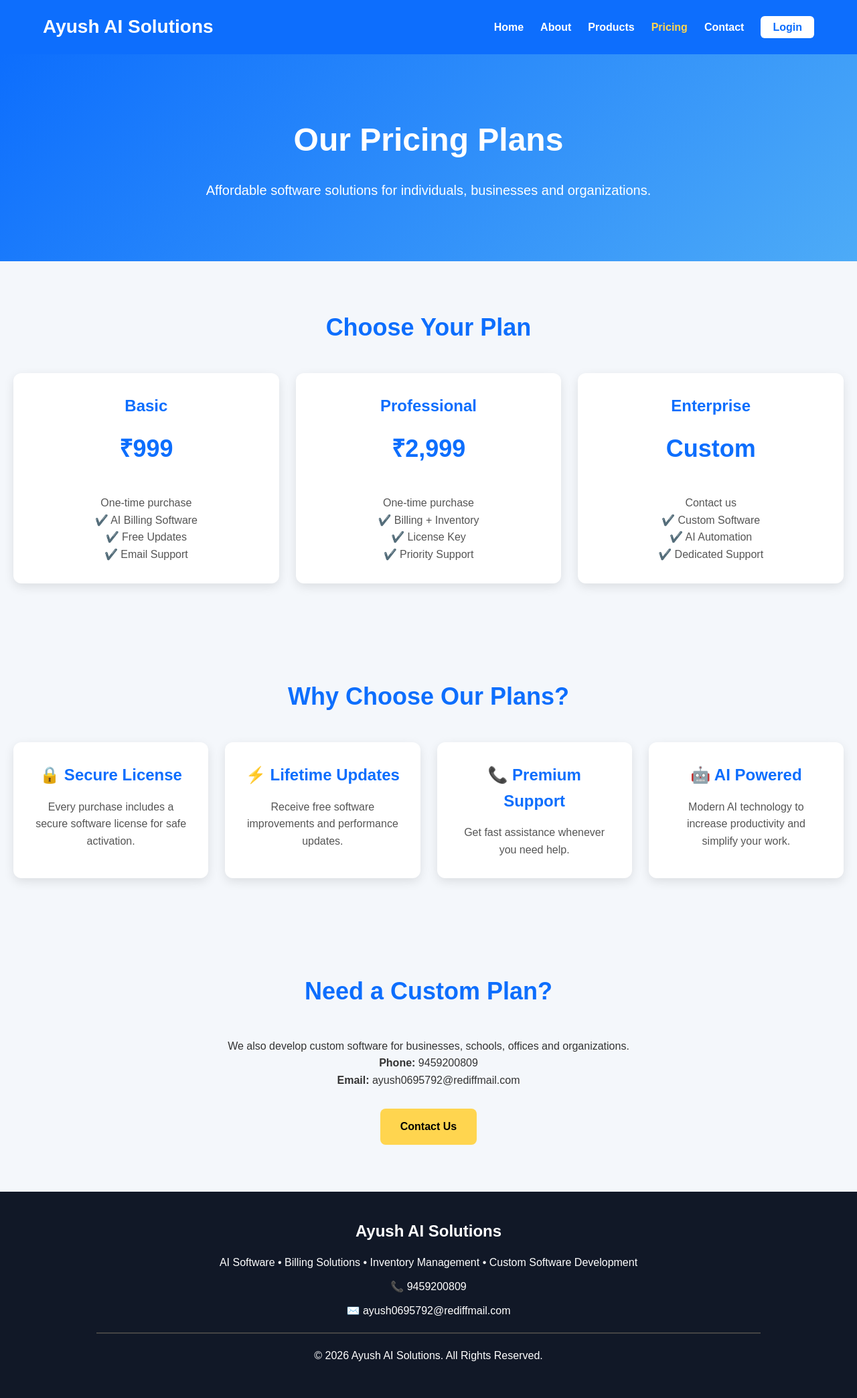
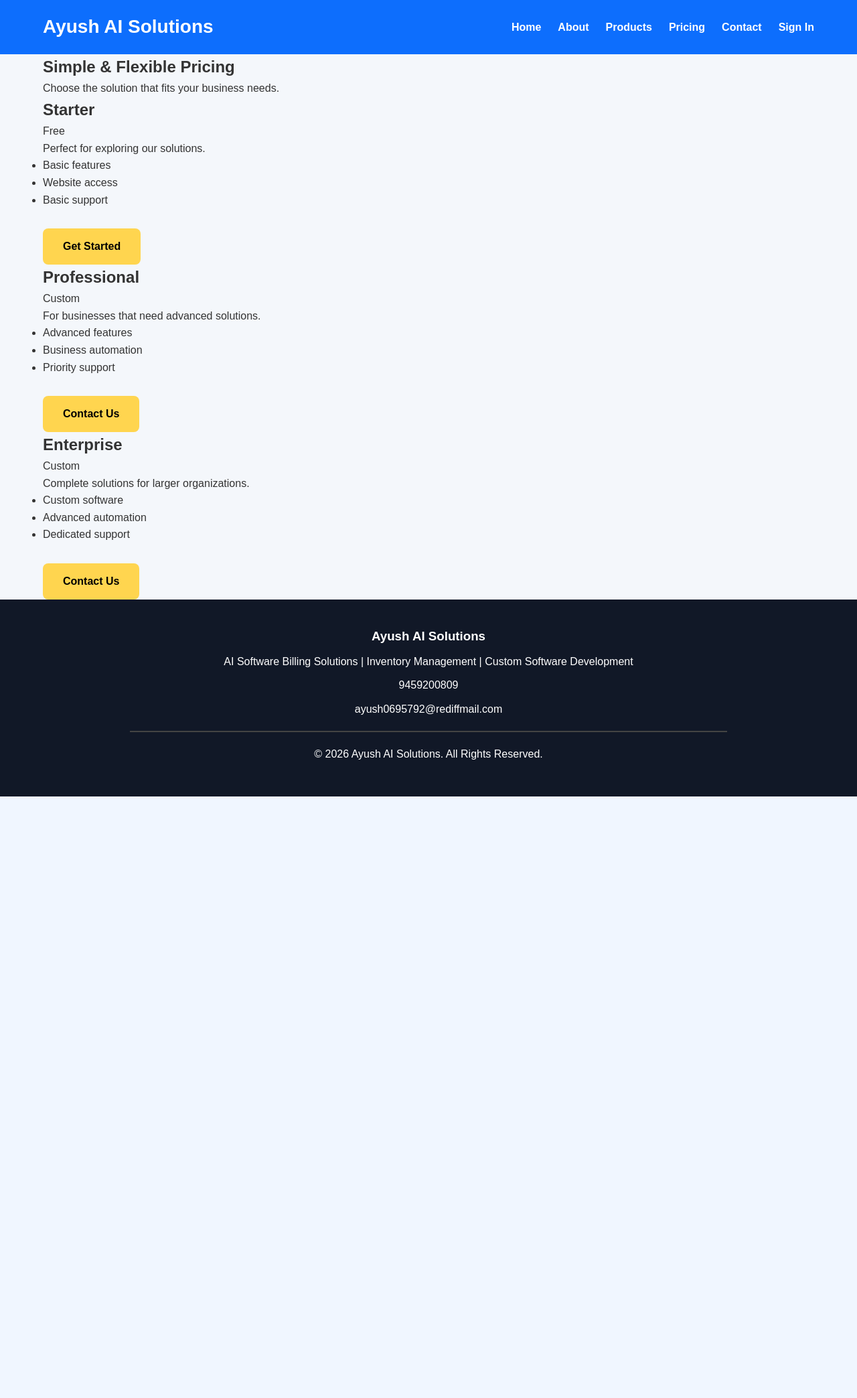
Before and after one commit to Dhimanlab/ayushaisolutions, a Flask app: page /pricing in a window 1280 px wide. Shown: the whole page at 67% size. After the commit the page ends 1189 px from the top, so only its background shows below. Run offline with Flask 3, Linux system fonts and the light colour scheme.

Commit message:
Update pricing.html

```diff
--- a/backend/templates/pricing.html
+++ b/backend/templates/pricing.html
@@ -3,15 +3,16 @@
 <head>
     <meta charset="UTF-8">
     <meta name="viewport" content="width=device-width, initial-scale=1.0">
-    <title>Pricing - Ayush AI Solutions</title>
+
+    <title>Pricing | Ayush AI Solutions</title>
 
     <link rel="stylesheet" href="{{ url_for('static', filename='css/style.css') }}">
 </head>
+
 <body>
 
 <header>
     <div class="container">
-
         <div class="logo">
             <h2>Ayush AI Solutions</h2>
         </div>
@@ -21,144 +22,95 @@
                 <li><a href="/">Home</a></li>
                 <li><a href="/about">About</a></li>
                 <li><a href="/products">Products</a></li>
-                <li><a href="/pricing" class="active">Pricing</a></li>
+                <li><a href="/pricing">Pricing</a></li>
                 <li><a href="/contact">Contact</a></li>
-                <li><a href="/login" class="login-btn">Login</a></li>
+                <li><a href="/login">Sign In</a></li>
             </ul>
         </nav>
-
     </div>
 </header>
 
-<section class="hero">
+<main>
 
-    <div class="hero-content">
+    <section class="page-hero">
+        <div class="container">
+            <h1>Simple & Flexible Pricing</h1>
+            <p>Choose the solution that fits your business needs.</p>
+        </div>
+    </section>
 
-        <h1>Our Pricing Plans</h1>
+    <section class="pricing-section">
+        <div class="container">
 
-        <p>
-            Affordable software solutions for individuals,
-            businesses and organizations.
-        </p>
+            <div class="pricing-grid">
 
+                <div class="pricing-card">
+                    <h2>Starter</h2>
+                    <p class="price">Free</p>
+                    <p>Perfect for exploring our solutions.</p>
+
+                    <ul>
+                        <li>Basic features</li>
+                        <li>Website access</li>
+                        <li>Basic support</li>
+                    </ul>
+
+                    <a href="/contact" class="btn">Get Started</a>
                 </div>
 
-</section>
+                <div class="pricing-card featured">
+                    <h2>Professional</h2>
+                    <p class="price">Custom</p>
+                    <p>For businesses that need advanced solutions.</p>
 
-<section class="features">
+                    <ul>
+                        <li>Advanced features</li>
+                        <li>Business automation</li>
+                        <li>Priority support</li>
+                    </ul>
 
-    <h2>Choose Your Plan</h2>
+                    <a href="/contact" class="btn">Contact Us</a>
+                </div><div class="pricing-card">
+                    <h2>Enterprise</h2>
+                    <p class="price">Custom</p>
+                    <p>Complete solutions for larger organizations.</p>
 
-    <div class="feature-grid">
+                    <ul>
+                        <li>Custom software</li>
+                        <li>Advanced automation</li>
+                        <li>Dedicated support</li>
+                    </ul>
 
-        <div class="card">
-            <h3>Basic</h3>
-            <h2>₹999</h2>
-            <p>One-time purchase</p>
-            <p>✔️ AI Billing Software</p>
-            <p>✔️ Free Updates</p>
-            <p>✔️ Email Support</p>
-        </div>
-
-        <div class="card">
-            <h3>Professional</h3>
-            <h2>₹2,999</h2>
-            <p>One-time purchase</p>
-            <p>✔️ Billing + Inventory</p>
-            <p>✔️ License Key</p>
-            <p>✔️ Priority Support</p>
-        </div>
-
-        <div class="card">
-            <h3>Enterprise</h3>
-            <h2>Custom</h2>
-            <p>Contact us</p>
-            <p>✔️ Custom Software</p>
-            <p>✔️ AI Automation</p>
-            <p>✔️ Dedicated Support</p>
+                    <a href="/contact" class="btn">Contact Us</a>
                 </div>
 
             </div>
 
-</section><section class="services">
-
-    <h2>Why Choose Our Plans?</h2>
-
-    <div class="feature-grid">
-
-        <div class="card">
-            <h3>🔒 Secure License</h3>
-            <p>
-                Every purchase includes a secure software
-                license for safe activation.
-            </p>
         </div>
-
-        <div class="card">
-            <h3>⚡ Lifetime Updates</h3>
-            <p>
-                Receive free software improvements
-                and performance updates.
-            </p>
-        </div>
-
-        <div class="card">
-            <h3>📞 Premium Support</h3>
-            <p>
-                Get fast assistance whenever you need help.
-            </p>
-        </div>
-
-        <div class="card">
-            <h3>🤖 AI Powered</h3>
-            <p>
-                Modern AI technology to increase productivity
-                and simplify your work.
-            </p>
-        </div>
-
-    </div>
-
     </section>
 
-<section class="contact-preview">
+</main>
 
-    <h2>Need a Custom Plan?</h2>
+<footer>
+    <div class="container">
+
+        <h3>Ayush AI Solutions</h3>
 
         <p>
-        We also develop custom software for businesses,
-        schools, offices and organizations.
-    </p>
-
-    <p><strong>Phone:</strong> 9459200809</p>
-
-    <p><strong>Email:</strong> ayush0695792@rediffmail.com</p>
-
-    <a href="/contact" class="btn">Contact Us</a>
-
-</section>
-
-<footer>
-
-    <div class="footer-content">
-
-        <h2>Ayush AI Solutions</h2>
-
-        <p>
-            AI Software • Billing Solutions • Inventory Management •
+            AI Software Billing Solutions |
+            Inventory Management |
             Custom Software Development
         </p>
 
-        <p>📞 9459200809</p>
+        <p>9459200809</p>
 
-        <p>✉️ ayush0695792@rediffmail.com</p>
+        <p>ayush0695792@rediffmail.com</p>
 
         <hr>
 
         <p>© 2026 Ayush AI Solutions. All Rights Reserved.</p>
 
     </div>
-
 </footer>
 
 <script src="{{ url_for('static', filename='js/script.js') }}"></script>
```
Lines whose indentation alone changed are shown as unchanged.
